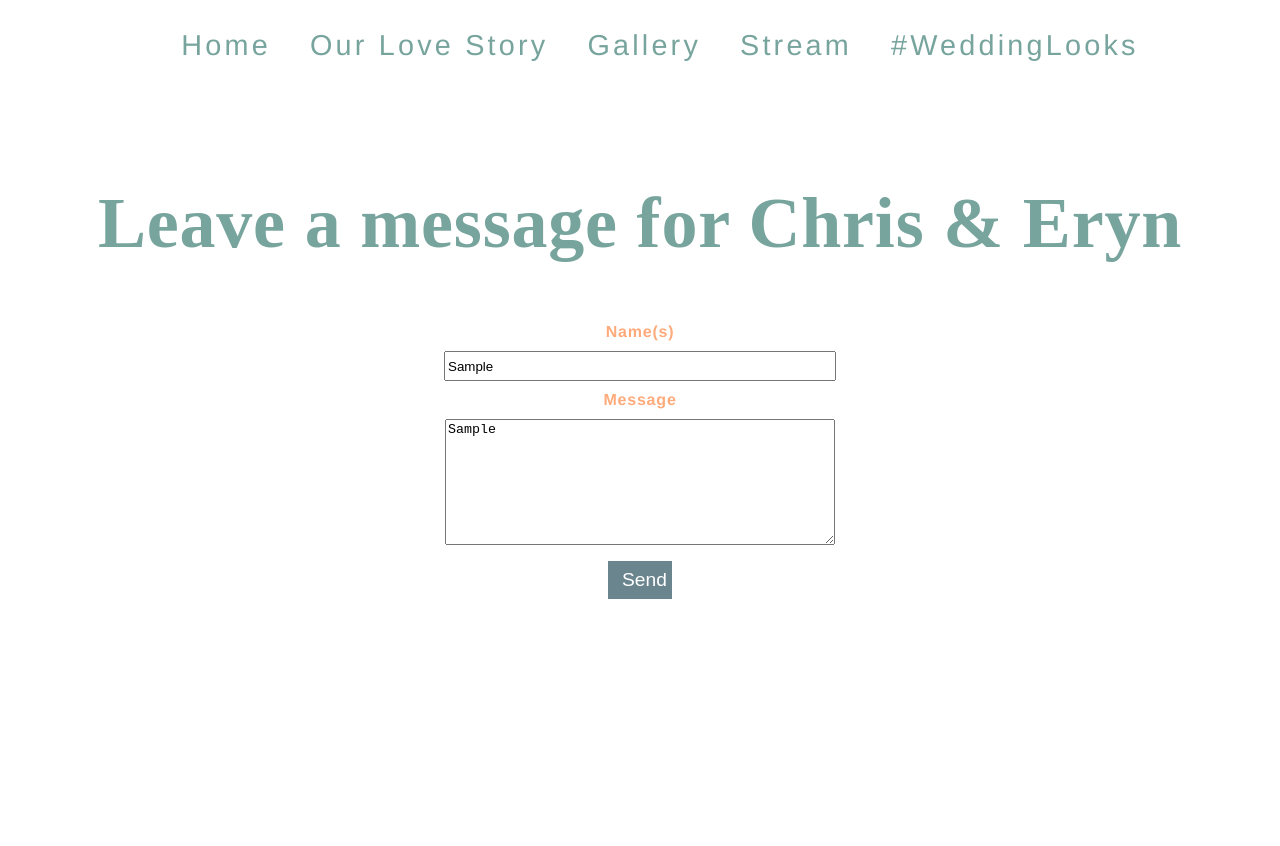
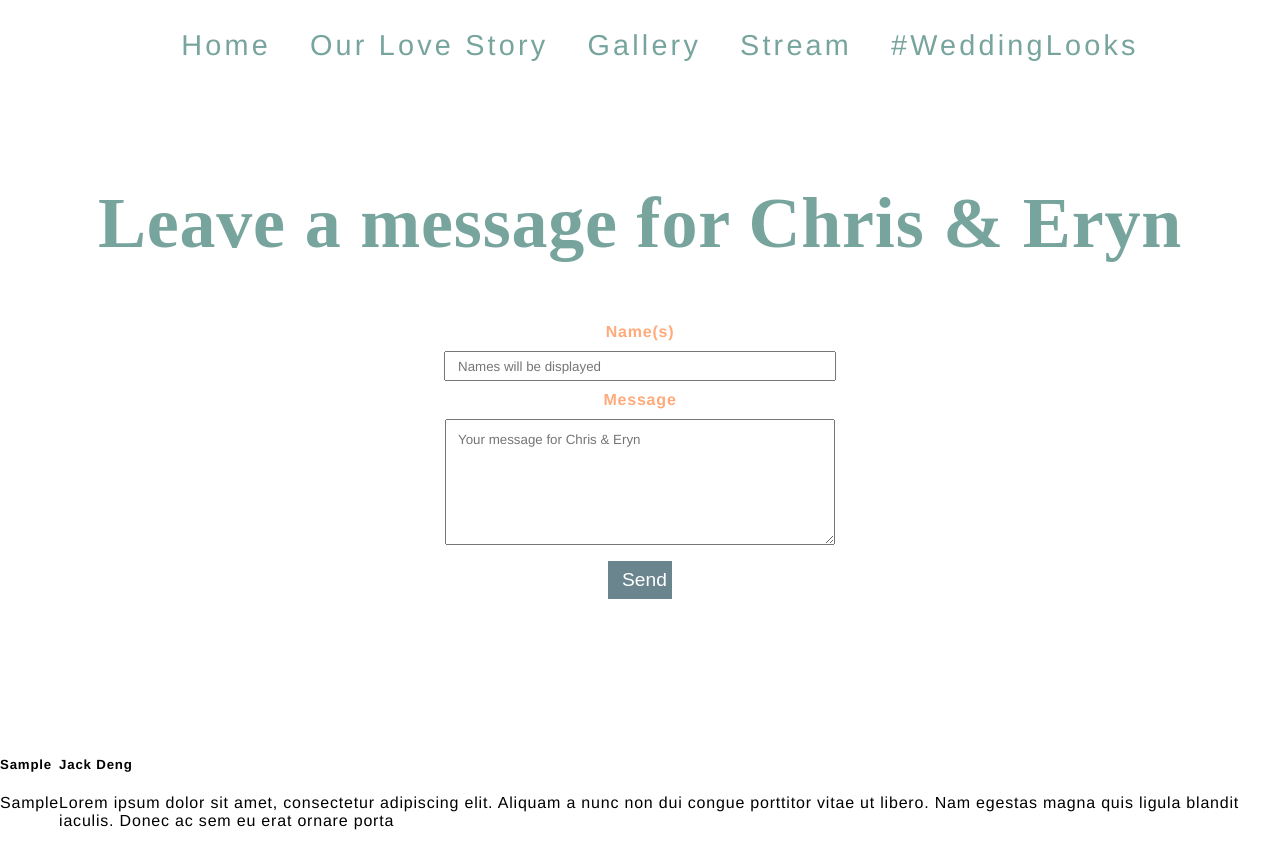
Before and after one commit to JennBlunt/Tone-Wedding-Site, a plain HTML site: page guestBook.html in a window 1280 px wide. Both pictures are taken after typing "Sample", "Sample" into the empty fields and a click on the button "Send". Before the commit the page ends 800 px from the top, so only its background shows below. Drawn offline with Linux system fonts and the light colour scheme; a web font is replaced by a local one.

Commit message:
JS for Guestbook done

```diff
--- a/guestBook.html
+++ b/guestBook.html
@@ -34,15 +34,19 @@
 
     <div class="guestbook-top">
         <h1 class="guestbook-title">Leave a message for Chris & Eryn </h1>
+
         <form class="guestbook-form">
             <label for="name">Name(s)</label>
             <input id="message-name" type="text" class="name-input" placeholder="Names will be displayed">
             <label for="message" class="message">Message</label>
-            <textarea name="message" id="" cols="30" rows="10" class="message-input" placeholder="Your message for Chris & Eryn"></textarea>
+            <textarea id="message-block" name="message" cols="30" rows="10" class="message-input" placeholder="Your message for Chris & Eryn"></textarea>
             <button id="post-button" class="message-submit" type="submit" value="post message">Send </button>
         </form>
+
     </div>
+
     <div id="guestbook-messages" class="guestbook-messages">
+
         <!-- <p class="messages-name">John and Linda</p>
         <p class="messages-message">LCJnoadsbvoibdsov odvboiDHFO adcoqwirvns doibcoiwbdvo ajsojs doibsdcoibsd ojs kjsodubcoabdvobsDV</p>
  -->
--- a/script.js
+++ b/script.js
@@ -14,24 +14,30 @@ postButton.addEventListener("click", function (e) {
         name: messageName,
         comment: messageBlock
     };
-    comments.unshift(newMessage);
+
+    messages.unshift(newMessage);
     document.getElementById("guestbook-messages").innerHTML = '';
     document.getElementById("message-name").value = '';
     document.getElementById("message-block").value = '';
-    createComments(comments);
+    console.log(newMessage);
+    createMessages(messages);
 });
 
+console.log(messages)
+
 function createMessage(messageObject) {
-    let displayMessage = document.getElementById("guestbook-message");
+    let displayMessage = document.getElementById("guestbook-messages");
     let newMessageDiv = document.createElement("div");
     let newMessageH5 = document.createElement("h5");
     newMessageH5.classList.add("guestbook-message");
     let newMessageP = document.createElement("p");
     newMessageP.classList.add("message-p");
+
     newMessageDiv.appendChild(newMessageH5);
     newMessageDiv.appendChild(newMessageP);
     displayMessage.appendChild(newMessageDiv);
-    newMessageH5.innerHTML = messagetObject.name;
+
+    newMessageH5.innerHTML = messageObject.name;
     newMessageP.innerHTML = messageObject.comment;
 }
 
```
